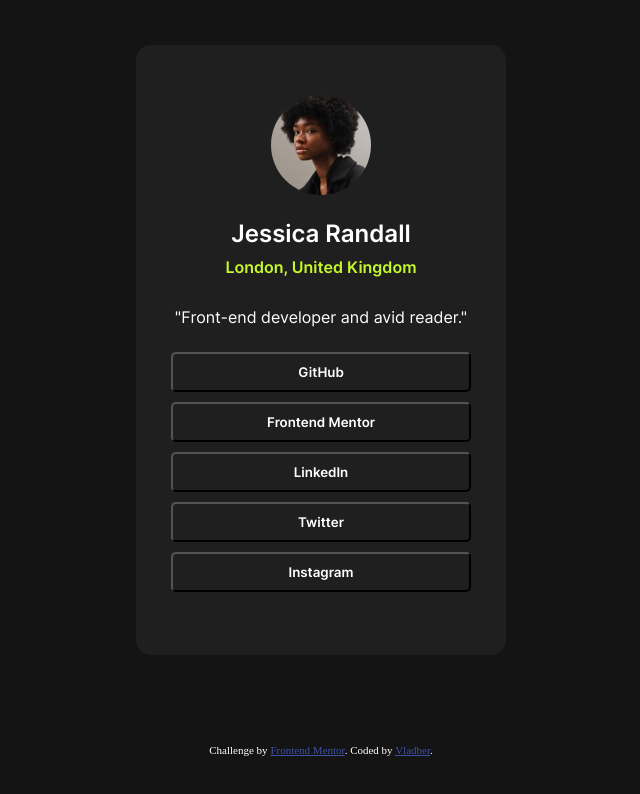
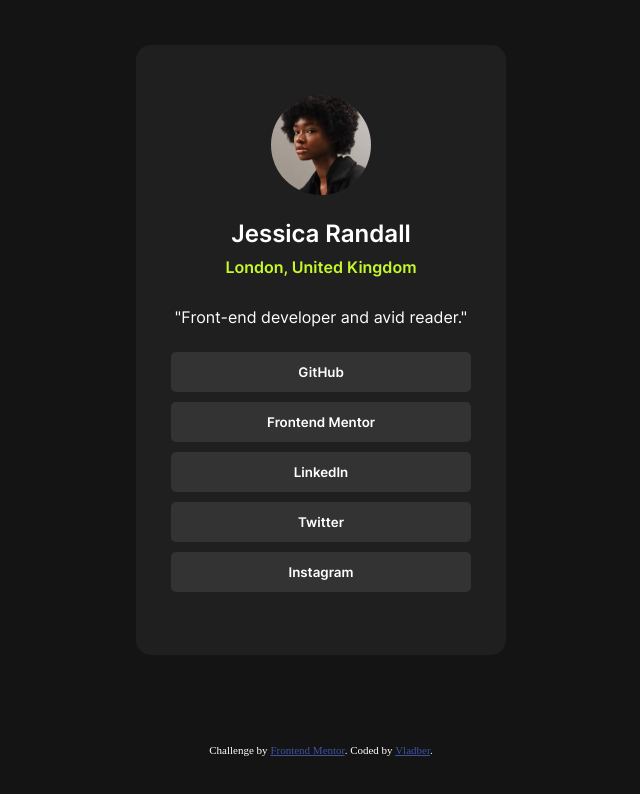
Before and after one commit to Vlad-Bern/Social-link-profile., a plain HTML site: page index.html in a window 1280 px wide. Shown: the whole page, without its empty margins (319-959 px from the left). Drawn offline with Linux system fonts and the light colour scheme.

Commit message:
Add files via upload

```diff
--- a/style.css
+++ b/style.css
@@ -62,9 +62,10 @@ h2 {
     width: 300px;
     height: 40px;
     border-radius: 5px;
-    background-color: hsl(0, 0%, 12%);
+    background-color: hsl(0, 0%, 20%);
     color: white;
     font-weight: 600;
+    border: none;
 }
 
 .element:hover {
```
